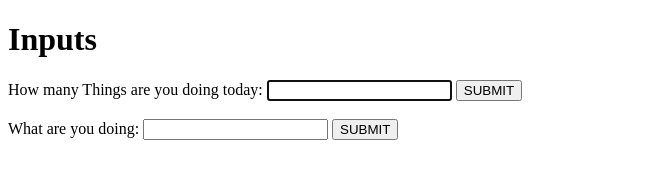
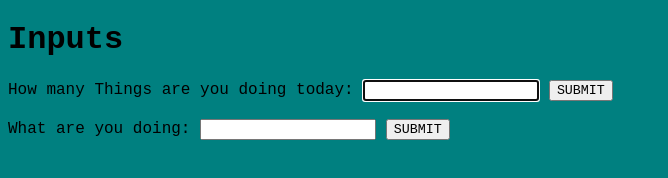
Before and after one commit to Rz116/Web-2, a plain HTML site: page public/Inputs.html in a window 1280 px wide. Shown: the whole page, without its empty margins (0-668 px from the left). Drawn offline with Linux system fonts and the light colour scheme.

Commit message:
Update Inputs.css

```diff
--- a/public/Inputs.css
+++ b/public/Inputs.css
@@ -1 +1,9 @@
-@charset "UTF-8";
+body
+{
+	background-color: Teal;
+}
+
+button,div,input
+{
+	font-family: Courier New;
+}
```
